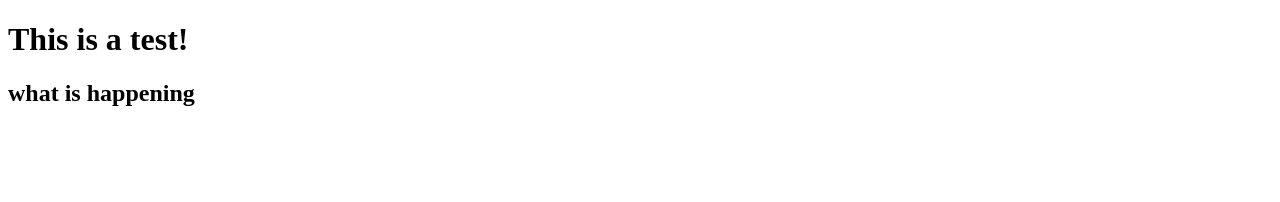
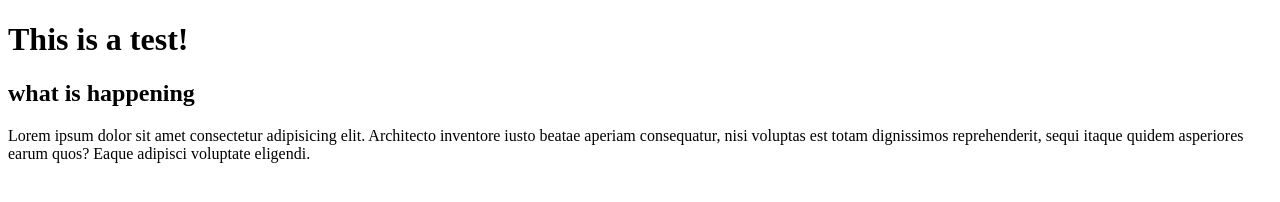
Before and after one commit to JohnnyLay1/Github-test, a plain HTML site: page index.html in a window 1280 px wide. Drawn offline with Linux system fonts and the light colour scheme.

Commit message:
paragraph

```diff
--- a/index.html
+++ b/index.html
@@ -9,5 +9,6 @@
 <body>
     <h1>This is a test!</h1>
     <h2>what is happening</h2>
+    <p>Lorem ipsum dolor sit amet consectetur adipisicing elit. Architecto inventore iusto beatae aperiam consequatur, nisi voluptas est totam dignissimos reprehenderit, sequi itaque quidem asperiores earum quos? Eaque adipisci voluptate eligendi.</p>
 </body>
 </html>
```
